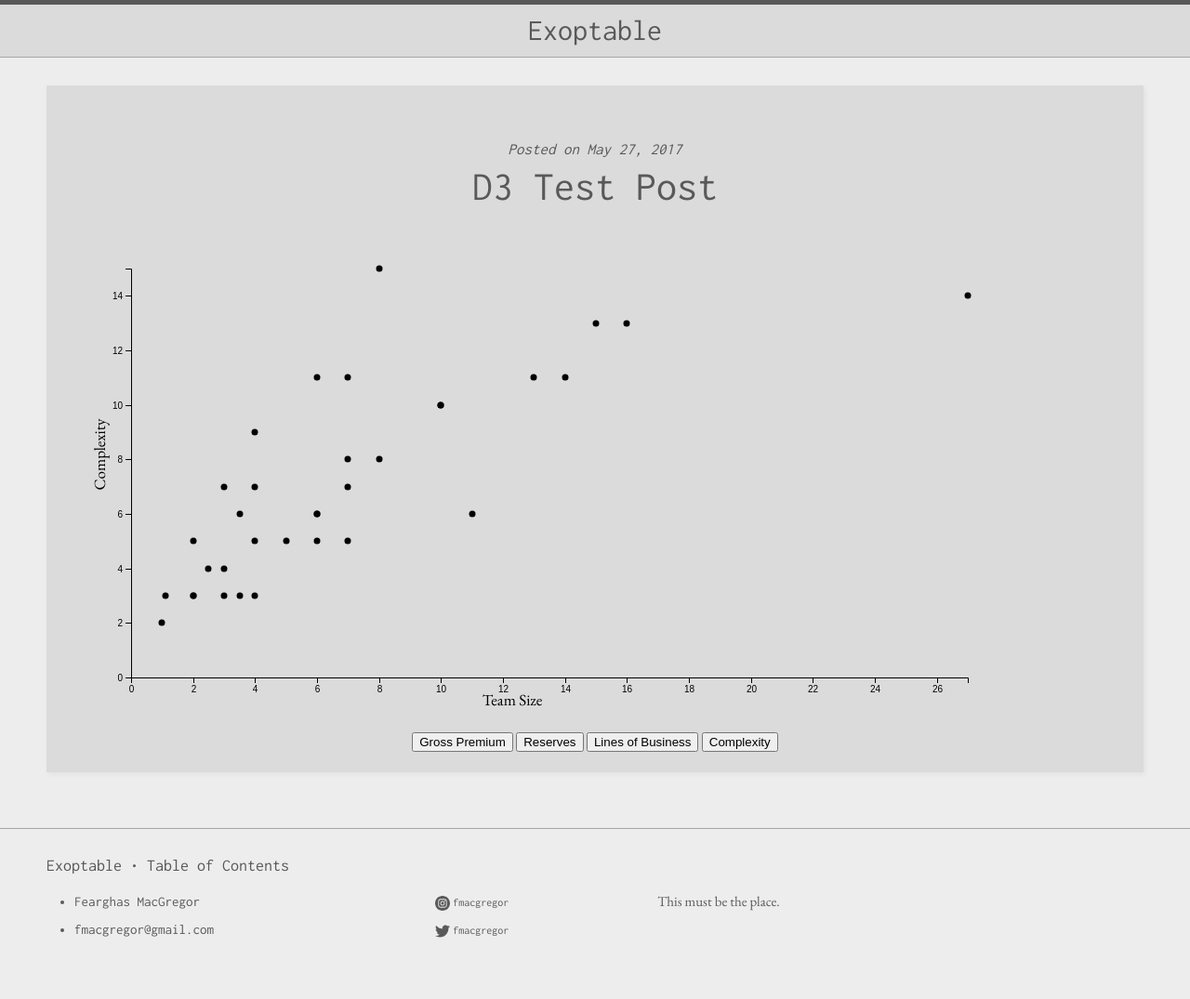
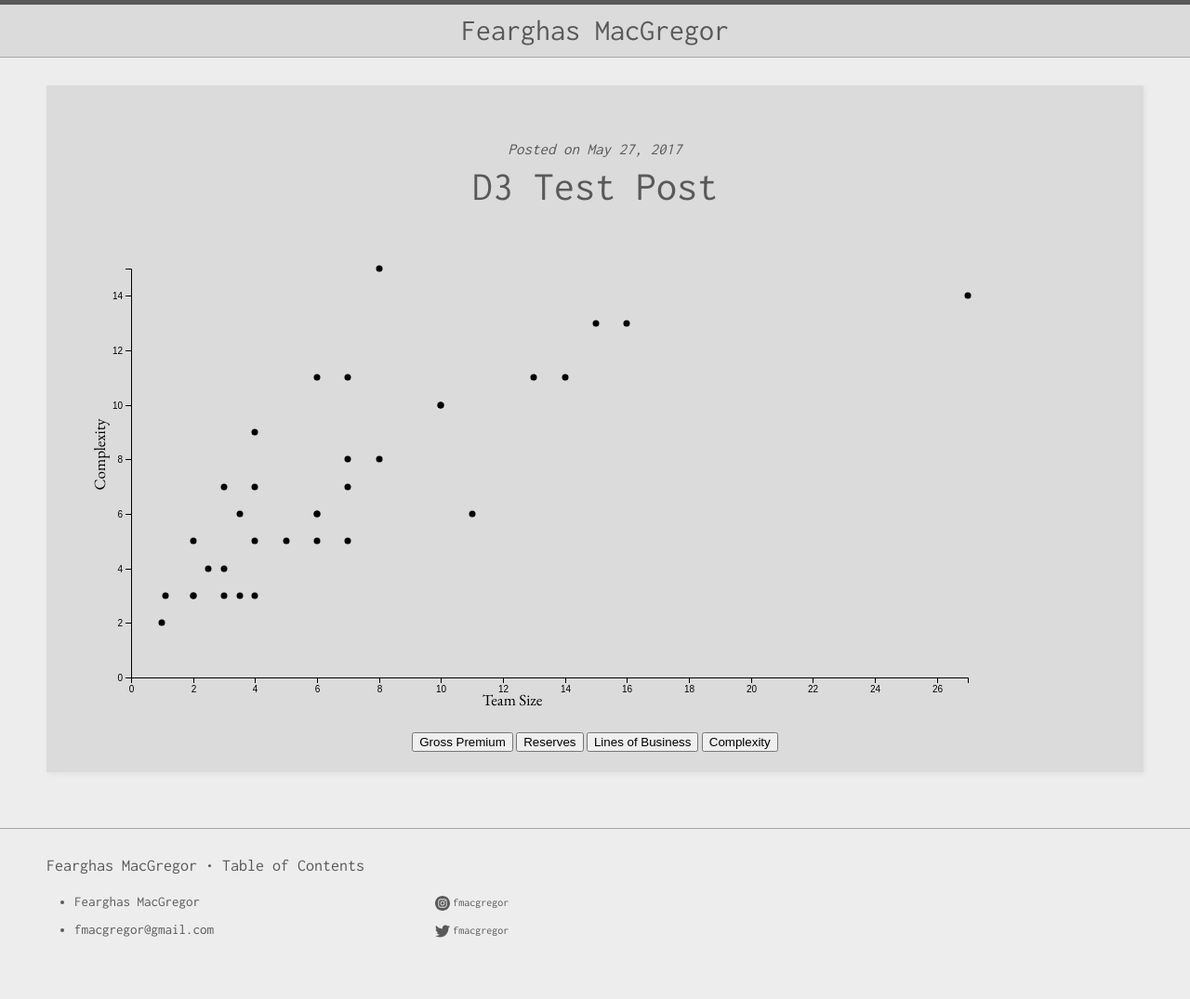
Before and after one commit to fearghasmacgregor/fearghasmacgregor.github.io, a Jekyll site: the page built from index.html, in a window 1280 px wide. Shown: the whole page at 93% size. Built offline with Jekyll 4.4.1, drawn with Linux system fonts in a browser that asks for light colours.

Commit message:
Third Commit

```diff
--- a/_config.yml
+++ b/_config.yml
@@ -13,9 +13,9 @@
 # you will see them accessed via {{ site.title }}, {{ site.email }}, and so on.
 # You can create any custom variable you would like, and they will be accessible
 # in the templates via {{ site.myvariable }}.
-title: Exoptable
+title: Fearghas MacGregor
 email: fmacgregor@gmail.com
-description: This must be the place.
+description:
 myname: Fearghas MacGregor
 
 baseurl: "" # the subpath of your site, e.g. /blog
```
